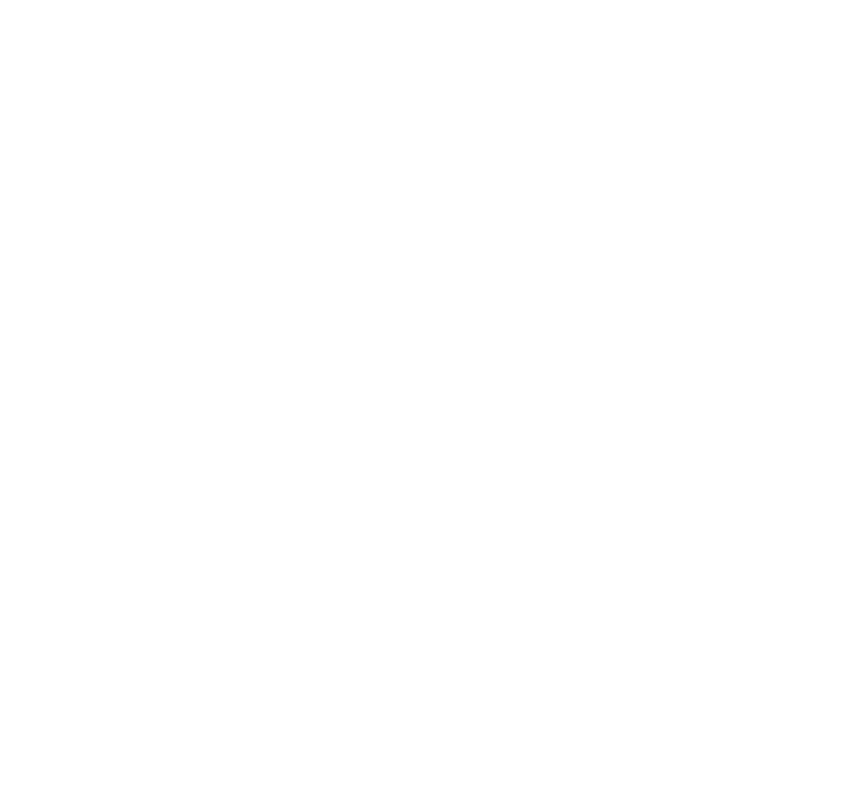
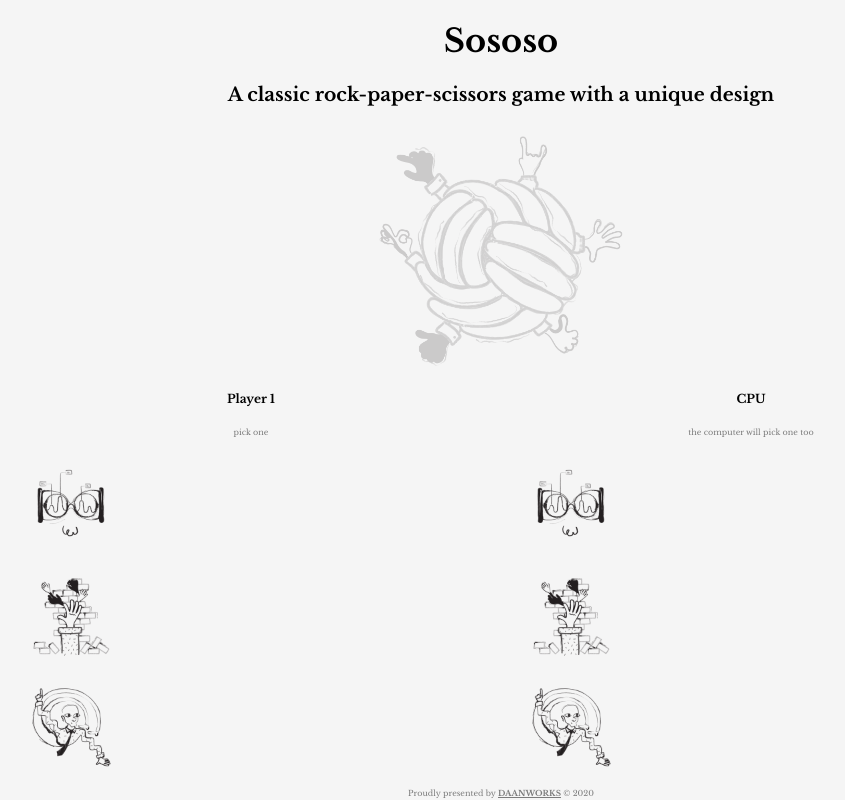
Before and after one commit to daanworks/sososo-project, a plain HTML site: page index.html in a window 1280 px wide. Shown: the whole page, without its empty margins (139-984 px from the left). Drawn offline with nearby package versions, Linux system fonts and the light colour scheme.

Commit message:
first steps

```diff
--- a/index.html
+++ b/index.html
@@ -5,8 +5,39 @@
     <meta name="viewport" content="width=device-width, initial-scale=1.0">
     <title>Sososo</title>
     <link rel="stylesheet" href="style.css">
+    <link href="https://fonts.googleapis.com/css2?family=Libre+Baskerville:wght@400;700&display=swap" rel="stylesheet">
 </head>
 <body>
+    <head>
+        <h1>Sososo</h1>
+        <h3>A classic rock-paper-scissors game with a unique design</h3>
+    </head>
+    <main>
+      <div class="main">
+          <img class="main-image" src="img/main.png">
+      </div>
+      <div class="game">
+            <div class="players">
+                <button class="player1" title="Click to change name">Player 1</button>
+                <p class="pickone">pick one</p>
+                <img title="Rock" class="choices" src="img/rock.png">
+                <img title="Paper" class="choices" src="img/paper.png">
+                <img title="Scissors" class="choices" src="img/scissors.png">
+            </div>
+            <div class="players">
+                <button class="cpu">CPU</button>
+                <p class="pickone">the computer will pick one too</p>
+                <img class="choicescpu" src="img/rock.png">
+                <img class="choicescpu" src="img/paper.png">
+                <img class="choicescpu" src="img/scissors.png">
+            </div>
+        </div>
+    </main>
+    <footer>
+        <div class="credits">Proudly presented by <a href="https://www.babinszky.com/" target="_blank">DAANWORKS</a> © 2020</div>
+    </footer>
+
+    <script src="script.js"></script>
 
 </body>
 </html>
--- a/script.js
+++ b/script.js
@@ -0,0 +1,8 @@
+const para = document.querySelector('.player1');
+
+para.addEventListener('click', updateName);
+
+function updateName() {
+  let name = prompt('Enter a new name');
+  para.textContent = name;
+}
--- a/style.css
+++ b/style.css
@@ -0,0 +1,102 @@
+body {
+    background-color: whitesmoke;
+    font-family: 'Libre Baskerville', serif;
+}
+
+h1, h3 {
+    text-align: center;
+}
+
+.main {
+    width: 250px;
+    margin-left: auto;
+    margin-right: auto;
+}
+
+.main-image {
+    width: 250px;
+    text-align: center;
+    filter: opacity(20%);
+}
+
+.game {
+    display: flex;
+    justify-content: center;
+    margin-left: auto;
+    margin-right: auto;
+    width: 1000px;
+    height: 400px;
+    /* border: 1px solid black; */
+
+}
+
+.players {
+    width: 500px;
+    height: 400px;
+    /* border: 1px solid black; */
+    text-align: center;
+}
+
+.choicescpu {
+    width: 80px;
+    display: block;
+    margin: 30px;
+}
+
+.choices {
+    width: 80px;
+    display: block;
+    margin: 30px;
+}
+
+.choices:hover {
+    transform: scale(1.1);
+    cursor: crosshair;
+}
+
+.player1 {
+    font-size: 12px;
+    width: 70px;
+    height: 40px;
+    background-color: whitesmoke;
+    border: 0;
+    font-family: 'Libre Baskerville', serif;
+    font-weight: bold;
+}
+
+.player1:hover {
+    cursor: pointer;
+}
+
+.cpu {
+    font-size: 12px;
+    width: 70px;
+    height: 40px;
+    background-color: whitesmoke;
+    border: 0;
+    font-family: 'Libre Baskerville', serif;
+    font-weight: bold;
+}
+
+.pickone {
+    font-size: 8px;
+    filter: opacity(50%);
+}
+
+
+.credits {
+    position: absolute;
+    left: 0;
+    right: 0;
+    margin: 0 auto;
+    bottom: 2px;
+    text-align: center;
+    filter: opacity(50%);
+    font-size: 8px;
+}
+
+a {
+    font-weight: bold;
+    color: black;
+
+}
```
Also changed, not shown: img/main.png (added), img/paper.png (added), img/rock.png (added), img/scissors.png (added), 1 other file.
